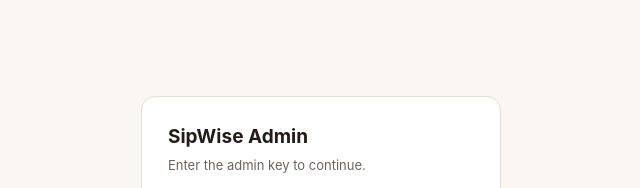
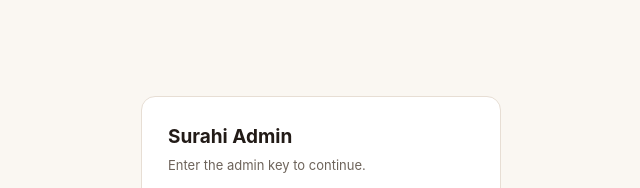
Before and after one commit to yashhora4-star/Sipwise, a website: page public/admin.html in a window 1280 px wide. Shown: the top 188 px of the page, 319-959 px from the left. Drawn offline with Linux system fonts and the light colour scheme.

Commit message:
Update admin.html

```diff
--- a/public/admin.html
+++ b/public/admin.html
@@ -3,7 +3,7 @@
 <head>
 <meta charset="utf-8">
 <meta name="viewport" content="width=device-width, initial-scale=1">
-<title>SipWise · Admin</title>
+<title>Surahi · Admin</title>
 <style>
   :root{--wine:#7A1E2B;--ink:#221b17;--mut:#6e645b;--line:#e7ded4;--bg:#faf7f2;--card:#fff}
   *{box-sizing:border-box}
@@ -37,7 +37,7 @@
 </head>
 <body>
 <div id="gate" class="gate">
-  <h1>SipWise Admin</h1>
+  <h1>Surahi Admin</h1>
   <p>Enter the admin key to continue.</p>
   <input id="key" type="password" placeholder="Admin key" autocomplete="off">
   <div style="height:10px"></div>
@@ -46,7 +46,7 @@
 </div>
 
 <div id="app" class="hide">
-  <header><b>SipWise</b><span>operations console</span>
+  <header><b>Surahi</b><span>operations console</span>
     <span style="margin-left:auto"><button class="ghost" onclick="logout()" style="color:#fff;background:transparent;border-color:rgba(255,255,255,.4)">Sign out</button></span>
   </header>
   <div class="wrap">
```
